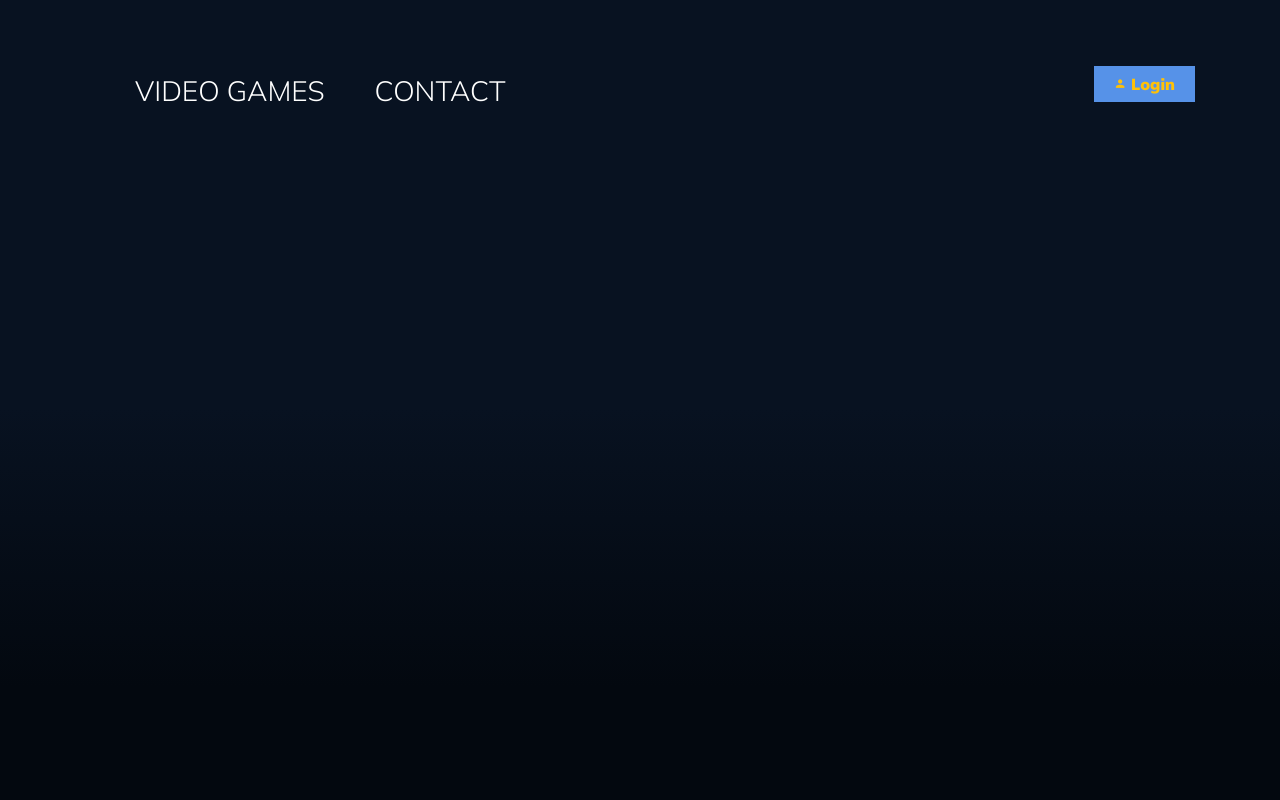
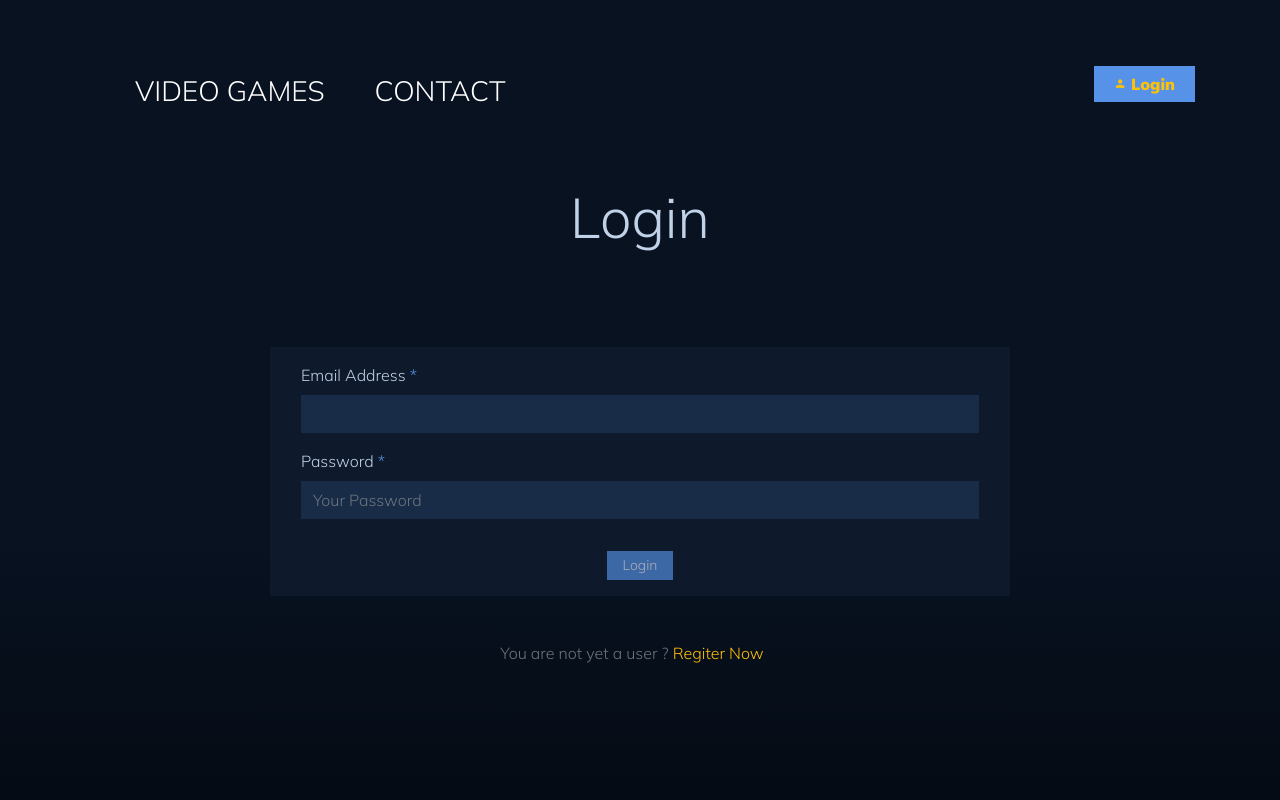
Before and after one commit to moulahi-mo/Vue-Games_Videos, a Vue app: page /auth in a window 1280 px wide. Shown: the top 800 px of the page. Built offline with nearby package versions, Linux system fonts and the light colour scheme.

Commit message:
adding login & register page

```diff
--- a/src/App.vue
+++ b/src/App.vue
@@ -2,14 +2,16 @@
   <div class="container">
     <Navbar />
     <router-view />
+    <Footer />
   </div>
 </template>
 <script>
+import Footer from './components/footer.vue';
 global.jQuery = require('../node_modules/jquery/dist/jquery');
 var $ = global.jQuery;
 import Navbar from './components/navbar.vue';
 export default {
-  components: { Navbar, $ },
+  components: { Navbar, $, Footer },
 };
 </script>
 
--- /dev/null
+++ b/src/components/auth/login.vue
@@ -0,0 +1,225 @@
+<template>
+  <div class="container">
+    <section class="row login pb-5">
+      <h2 class="col-12  mb-5 text-center display-4 lead my-5">
+        {{ HasToRegister ? 'Register' : 'Login' }}
+      </h2>
+
+      <section
+        class="col-12 mx-auto d-flex flex-column align-items-center justify-content-center "
+      >
+        <!-- ! loading-->
+        <Loader v-if="isLoading && !isError" class="mx-auto d-block" />
+        <!-- ! error-->
+        <Error v-if="isError" :message="isError" class="my-5" />
+      </section>
+
+      <div v-if="!isLoading" class="col-12 col-lg-8 card mx-auto  p-3 mt-5">
+        <form class="form" ref="form" @submit.prevent="onSubmit()">
+          <div class="container">
+            <div class="row">
+              <!-- ! name -->
+              <div v-if="HasToRegister" class="col-12 ">
+                <div class="form-group">
+                  <label for="">Name <span>*</span></label>
+                  <input
+                    required
+                    minlength="3"
+                    maxlength="100"
+                    v-model="user.name"
+                    type="text"
+                    class="form-control"
+                    name="name"
+                    id=""
+                    placeholder=""
+                  />
+                  <small class="form-text text-danger text-muted"></small>
+                  <small class="form-text text-muted"></small>
+                </div>
+              </div>
+              <!-- ! email -->
+              <div class="col-12 ">
+                <div class="form-group">
+                  <label for="">Email Address <span>*</span></label>
+                  <input
+                    required
+                    minlength="5"
+                    maxlength="50"
+                    pattern="[a-zA-Z0-9.!#$%&'*+/=?^_`{|}~-]+@[a-zA-Z0-9-]+(?:\.[a-zA-Z0-9-]+)"
+                    v-model.trim="user.email"
+                    type="email"
+                    class="form-control"
+                    name="email"
+                    placeholder=""
+                  />
+                  <small class="form-text text-muted"></small>
+                </div>
+              </div>
+              <!-- ! password -->
+              <div class="col-12">
+                <div class="form-group">
+                  <label for="">Password <span>*</span></label>
+                  <input
+                    pattern="(?=.*\d)(?=.*[a-z])(?=.*[A-Z])(?=.*[^a-zA-Z0-9])(?!.*\s).{8,}"
+                    type="password"
+                    required
+                    minlength="8"
+                    maxlength="100"
+                    v-model="user.password"
+                    class="form-control"
+                    name="password"
+                    placeholder="Your Password"
+                  />
+                  <small class="form-text text-muted"></small>
+                </div>
+              </div>
+              <!-- ! confirm password -->
+              <div v-if="HasToRegister" class="col-12">
+                <div class="form-group">
+                  <label for="">Confirm Password <span>*</span></label>
+                  <input
+                    :class="isMuchedPass ? 'is-valid' : 'is-invalid'"
+                    @keyup="onConfirmPassword($event)"
+                    pattern="(?=.*\d)(?=.*[a-z])(?=.*[A-Z])(?=.*[^a-zA-Z0-9])(?!.*\s).{8,}"
+                    type="password"
+                    required
+                    minlength="8"
+                    maxlength="100"
+                    v-model="user.confirmPassword"
+                    class="form-control"
+                    name="confirmPassword"
+                    placeholder="Confirm your Password please"
+                  />
+                  <small class="form-text text-muted"></small>
+                </div>
+              </div>
+              <!-- ! Login BUtton -->
+              <button
+                v-if="!HasToRegister"
+                :disabled="!user.email || !user.password"
+                type="submit"
+                class="btn btn-primary btn-sm mx-auto mt-3 d-block px-3"
+              >
+                Login
+              </button>
+              <!-- ! Register BUtton -->
+              <button
+                v-if="HasToRegister"
+                :disabled="
+                  !user.name ||
+                    !user.email ||
+                    !user.password ||
+                    !user.confirmPassword ||
+                    !isConfirmed
+                "
+                type="submit"
+                class="btn btn-primary btn-sm mx-auto mt-3 d-block px-3"
+              >
+                Register
+              </button>
+            </div>
+          </div>
+        </form>
+      </div>
+    </section>
+  </div>
+</template>
+
+<script>
+const axios = require('axios');
+import Error from '../shared/error.vue';
+import Loader from '../shared/loader';
+export default {
+  props: ['HasToRegister'],
+  components: { Error, Loader },
+  data() {
+    return {
+      user: {
+        name: null,
+        email: null,
+        password: null,
+        confirmPassword: null,
+        role: 'user',
+      },
+      isMuchedPass: false,
+      isConfirmed: false,
+      isLoading: false,
+      isError: null,
+    };
+  },
+  mounted() {
+    this.$emit('restart', this.$refs.form);
+    this.$refs.form.reset();
+  },
+  methods: {
+    onSubmit() {
+      this.isLoading = true;
+      this.$emit('isLoading');
+      this.isError = null;
+
+      axios
+        .post('https://play-area.herokuapp.com/api/v1/auth/login', {
+          email: this.email,
+          password: this.password,
+        })
+        .then((res) => {
+          this.isLoading = false;
+          console.log(res);
+        })
+        .catch((err) => {
+          this.isLoading = false;
+          this.isError = err.message ? err.message : err;
+
+          console.log(err);
+        });
+      // if (res.error) {
+      //   this.isError = res.message;
+      // } else {
+      //   //   this.$router.push({ name: 'Home' });
+      // }
+    },
+    onConfirmPassword(event) {
+      const cPassword = event.target.value.trim();
+      if (this.user.password !== cPassword) {
+        this.isConfirmed = false;
+        this.isMuchedPass = false;
+        if (this.user.password.includes(cPassword)) {
+          this.isMuchedPass = true;
+        } else {
+          this.isMuchedPass = false;
+        }
+      } else if (this.user.password === cPassword) {
+        this.isConfirmed = true;
+        this.isMuchedPass = true;
+      }
+    },
+  },
+};
+</script>
+
+<style lang="scss" scoped>
+.login {
+  margin-top: 20px;
+  .card {
+    background: #0e1a2b;
+
+    .form {
+      label span {
+        color: #5692e8;
+      }
+      .form-control {
+        background-color: #182c47;
+        border: 0;
+        outline: 0;
+        color: #c1d1e8;
+      }
+      .btn {
+        background-color: #5692e8;
+      }
+      textarea {
+        resize: none;
+      }
+    }
+  }
+}
+</style>
--- /dev/null
+++ b/src/components/footer.vue
@@ -0,0 +1,13 @@
+<template>
+  <footer class="py-5">
+    <h6 class="text-center text-warning ">
+      Copyright@ 2021 Moulahi Mohammed
+    </h6>
+  </footer>
+</template>
+
+<script>
+export default {};
+</script>
+
+<style></style>
--- a/src/components/games/details.vue
+++ b/src/components/games/details.vue
@@ -1,5 +1,6 @@
 <template>
   <section v-if="!isLoading && game._id" class="mt-5 pt-5">
+    <div class="d-flex ">
       <i
         @click.self="onRemove(game._id)"
         data-toggle="tooltip"
@@ -9,6 +10,11 @@
       >
         <router-link :to="{ name: 'Home' }">arrow_back</router-link>
       </i>
+      <h5 class="ml-3 pt-2">
+        Back
+      </h5>
+    </div>
+
     <div class="card p-2 py-3 mb-2" :id="game._id">
       <div class="row m-auto">
         <div
--- a/src/components/navbar.vue
+++ b/src/components/navbar.vue
@@ -18,7 +18,7 @@
     <router-link :to="{ name: 'Auth' }">
       <button
         type="button"
-        class="btn d-block mt-3 text-warning font-weight-bold"
+        class="login btn d-block mt-3 text-warning font-weight-bold"
       >
         <i class="material-icons small">person</i>
         Login
@@ -51,5 +51,8 @@ export default {};
     background-color: #5692e8;
     padding: 6px 20px !important;
   }
+  .login {
+    color: goldenrod;
+  }
 }
 </style>
--- a/src/components/shared/pagination.vue
+++ b/src/components/shared/pagination.vue
@@ -4,14 +4,14 @@
       <li :class="{ disabled: !pagination.previousPage }" class="page-item">
         <a @click.self="onPreviousPage()" class="page-link">Previous</a>
       </li>
-      <li class="page-item">
+      <li v-if="pagination.nextPage" class="page-item">
         <a
           @click.self="$emit('onPagination', pagination.nextPage - 1)"
           class="page-link"
           >{{ pagination.nextPage - 1 }}
         </a>
       </li>
-      <li class="page-item">
+      <li v-if="pagination.nextPage" class="page-item">
         <a
           @click.self="$emit('onPagination', pagination.nextPage)"
           class="page-link"
@@ -19,7 +19,7 @@
           {{ pagination.nextPage }}
         </a>
       </li>
-      <li class="page-item">
+      <li v-if="pagination.nextPage" class="page-item">
         <a
           @click.self="$emit('onPagination', pagination.nextPage + 1)"
           class="page-link"
--- a/src/views/Auth.vue
+++ b/src/views/Auth.vue
@@ -1,7 +1,56 @@
-<template> </template>
+<template>
+  <section class="auth d-flex flex-column pb-5">
+    <Login
+      @isLoading="isLoading = true"
+      @restart="$event.reset()"
+      v-if="reset"
+      :HasToRegister="HasToRegister"
+    />
+    <div v-if="!isLoading" class="col-12 ml-auto">
+      <h6 class="text-muted text-center">
+        {{
+          !HasToRegister
+            ? 'You are not yet a user ?'
+            : 'Are you already a user ?'
+        }}
+
+        <span
+          @click.self="onRegister()"
+          class="register text-warning mr-3 d-inline-block"
+        >
+          {{ !HasToRegister ? ' Regiter Now' : ' login Now' }}
+        </span>
+      </h6>
+    </div>
+  </section>
+</template>
 
 <script>
-export default {};
+import Login from '../components/auth/login.vue';
+export default {
+  components: { Login },
+  data() {
+    return {
+      HasToRegister: false,
+      reset: true,
+      isLoading: false,
+    };
+  },
+  methods: {
+    onRegister() {
+      this.reset = false;
+      this.HasToRegister = !this.HasToRegister;
+      this.reset = true;
+    },
+  },
+};
 </script>
 
-<style></style>
+<style lang="scss" scoped>
+.auth {
+  min-height: 100vh;
+  .register {
+    cursor: pointer;
+  }
+}
+</style>
```
Also changed, not shown: src/components/shared/modal.vue (+6 -3 lines), src/scss/style.css (+9 -3 lines). Lines whose indentation alone changed are shown as unchanged.
